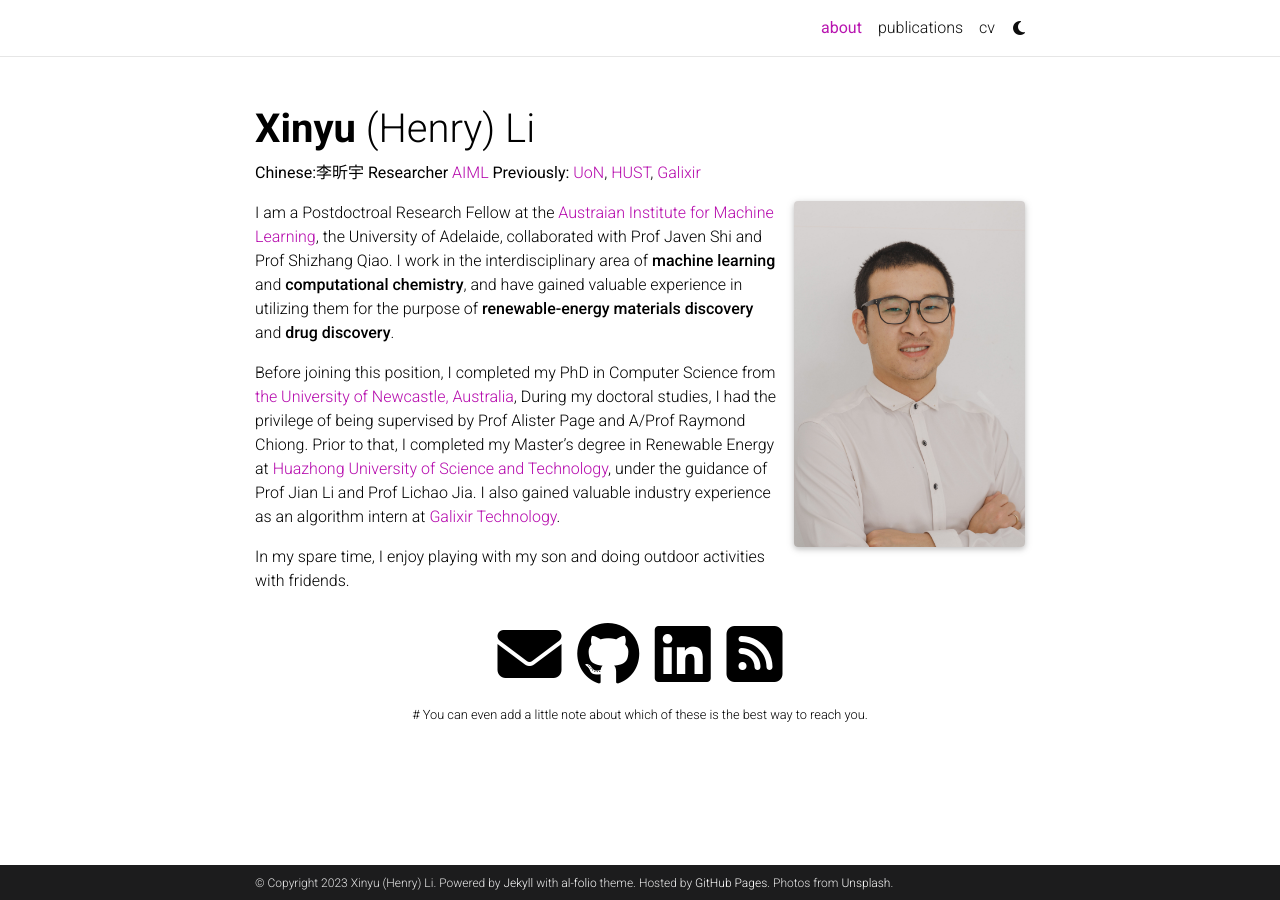
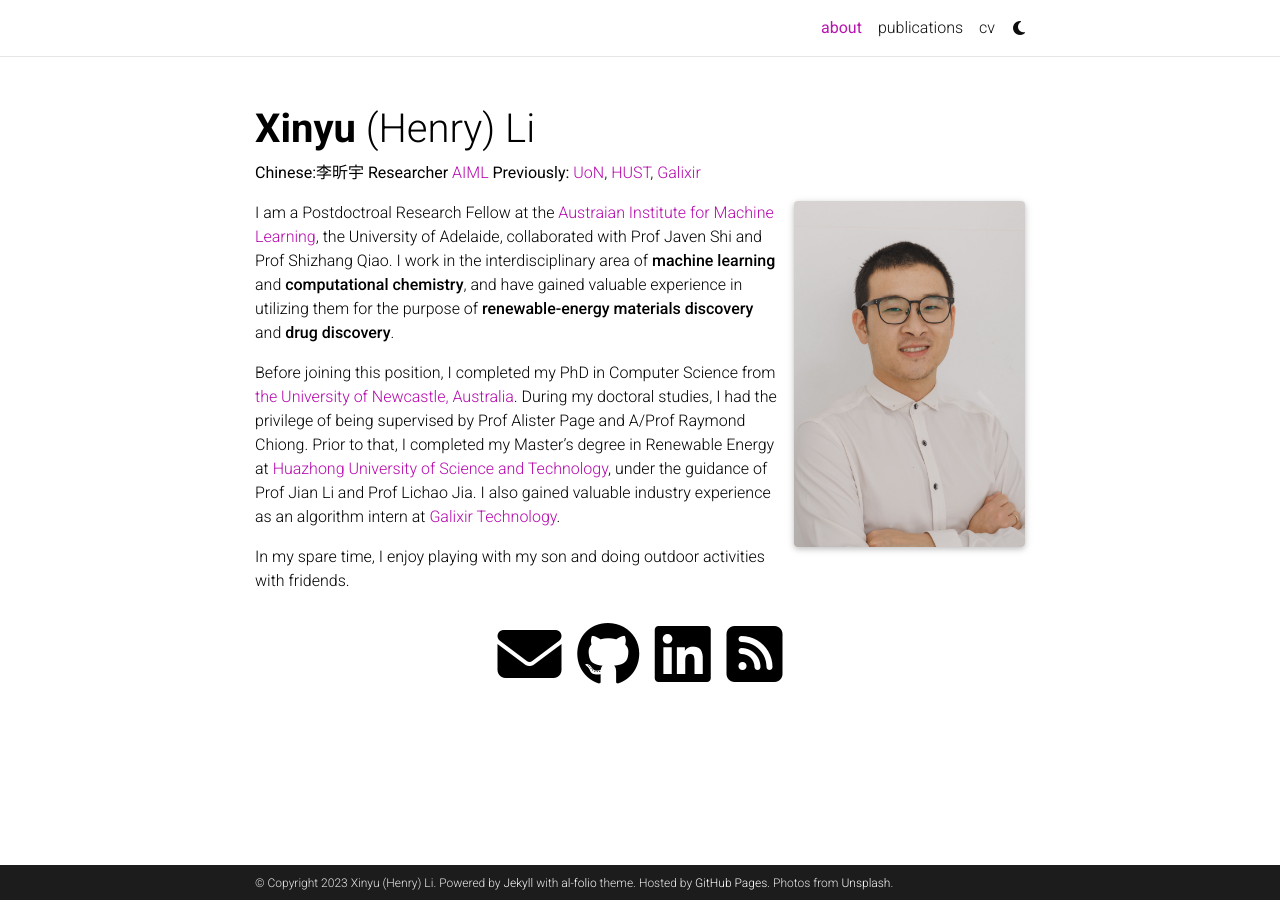
Before and after one commit to lixinyuu/lixinyuu.github.io, a Jekyll site: the page built from _pages/about.md, in a window 1280 px wide. Built offline with Jekyll 4.4.1, drawn with Linux system fonts in a browser that asks for light colours; full-size pictures stand in for the smaller copies a plugin makes; comment, search, counter and statistics services are not loaded; a style sheet for code colours, icons or effects is not loaded.

Commit message:
little bug fix

```diff
--- a/_config.yml
+++ b/_config.yml
@@ -105,8 +105,7 @@ facebook_id: # your facebook id
 youtube_id: # your youtube channel id (youtube.com/@<youtube_id>)
 discord_id: # your discord id (18-digit unique numerical identifier)
 
-contact_note: >
- # You can even add a little note about which of these is the best way to reach you.
+contact_note:
 
 # -----------------------------------------------------------------------------
 # Analytics and search engine verification
--- a/_pages/about.md
+++ b/_pages/about.md
@@ -20,6 +20,6 @@ social: true  # includes social icons at the bottom of the page
 
 I am a Postdoctroal Research Fellow at the [Austraian Institute for Machine Learning](https://www.adelaide.edu.au/aiml/), the University of Adelaide, collaborated with Prof Javen Shi and Prof Shizhang Qiao. I work in the interdisciplinary area of **machine learning** and **computational chemistry**, and have gained valuable experience in utilizing them for the purpose of **renewable-energy materials discovery** and **drug discovery**.
 
-Before joining this position, I completed my PhD in Computer Science from [the University of Newcastle, Australia](https://www.newcastle.edu.au), During my doctoral studies, I had the privilege of being supervised by Prof Alister Page and A/Prof Raymond Chiong. Prior to that, I completed my Master's degree in Renewable Energy at [Huazhong University of Science and Technology](http://english.hust.edu.cn), under the guidance of Prof Jian Li and Prof Lichao Jia. I also gained valuable industry experience as an algorithm intern at [Galixir Technology](https://www.galixir.com/en/about).
+Before joining this position, I completed my PhD in Computer Science from [the University of Newcastle, Australia](https://www.newcastle.edu.au). During my doctoral studies, I had the privilege of being supervised by Prof Alister Page and A/Prof Raymond Chiong. Prior to that, I completed my Master's degree in Renewable Energy at [Huazhong University of Science and Technology](http://english.hust.edu.cn), under the guidance of Prof Jian Li and Prof Lichao Jia. I also gained valuable industry experience as an algorithm intern at [Galixir Technology](https://www.galixir.com/en/about).
 
 In my spare time, I enjoy playing with my son and doing outdoor activities with fridends.
```
